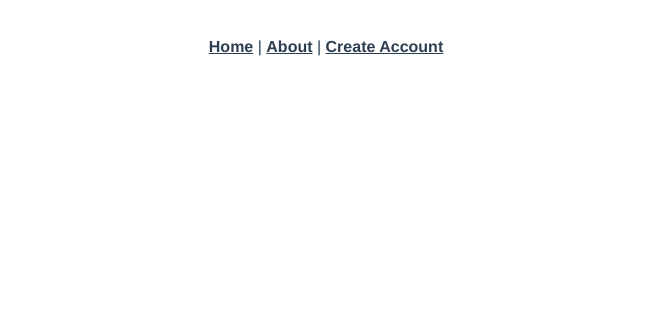
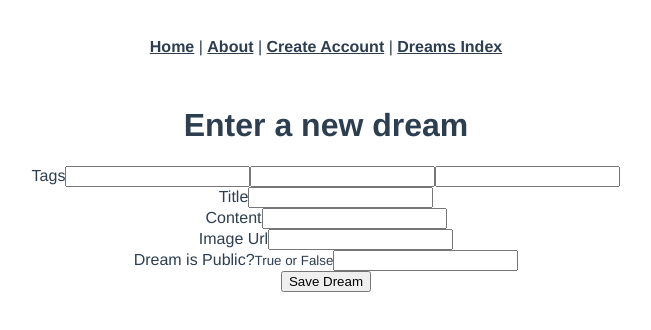
Before and after one commit to kaitlyn-higgins/dream_vue_app, a Vue app: page /dreams/new in a window 1280 px wide. Shown: the top 330 px of the page, without its empty margins (314-965 px from the left). Built offline with nearby package versions, Linux system fonts and the light colour scheme.

Commit message:
Creates dreams index and new

```diff
--- a/src/App.vue
+++ b/src/App.vue
@@ -3,7 +3,8 @@
     <div id="nav">
       <router-link to="/">Home</router-link> |
       <router-link to="/about">About</router-link> |
-      <router-link to="/users/new">Create Account</router-link>
+      <router-link to="/users/new">Create Account</router-link> |
+      <router-link to="/dreams/index">Dreams Index</router-link>
     </div>
     <router-view/>
   </div>
--- a/src/router.js
+++ b/src/router.js
@@ -3,6 +3,7 @@ import Router from 'vue-router';
 import Home from './views/Home.vue';
 import About from './views/About.vue';
 import UsersNew from './views/UsersNew.vue';
+import DreamsIndex from './views/Dreams/Index.vue';
 import DreamsNew from './views/Dreams/New.vue';
 
 Vue.use(Router);
@@ -27,6 +28,11 @@ export default new Router({
       component: UsersNew
     },
     {
+      path: '/dreams/index',
+      name: 'dreams-index',
+      component: DreamsIndex
+    },
+    {
       path: '/dreams/new',
       name: 'dreams-new',
       component: DreamsNew
--- /dev/null
+++ b/src/views/Dreams/Index.vue
@@ -0,0 +1,43 @@
+<template>
+  <div class="dreams-index">
+
+
+    <h1>Dreams Index</h1>
+
+    <div v-for="dream in dreams">
+      <h2 class="title">{{ dream.title }}</h2>
+      <h5 class="username">{{ dream.user.username }}</h5>
+      <div class="image_url"><img v-bind:src="dream.image_url" alt=""></div>
+      <p class="content">{{ dream.content }}</p>
+
+      <div v-for="tag in dream.tags">
+        <h4 class="tag_name">
+        <ul>
+          <li>{{ tag.name }}</li>
+        </ul>
+        </h4>
+      </div>
+    </div>
+  </div>
+</template>
+
+<script>
+import axios from "axios";
+
+export default {
+  data: function() {
+    return {
+      dreams: [],
+      tags: [],
+      user: {}
+    };
+  },
+  created: function() {
+    axios.get("/api/dreams").then(response => {
+      this.dreams = response.data;
+      console.log(this.dreams);
+    });
+  }
+};
+
+</script>
--- a/src/views/Dreams/New.vue
+++ b/src/views/Dreams/New.vue
@@ -0,0 +1,83 @@
+<template>
+  <div class="dreams-new">
+
+    <ul>
+      <li v-for="error in errors">{{ error }}</li>
+    </ul>
+
+    <h1>Enter a new dream</h1>
+
+    <form v-on:submit.prevent="submit()">
+<!--       make 3 tags  -->
+      <div>
+        <label for="dreamTags">Tags</label>
+        <input type="text" id="tag1" v-model="newDreamTag1">
+        <input type="text" id="tag2" v-model="newDreamTag2">
+        <input type="text" id="tag3" v-model="newDreamTag3">
+
+      </div>
+      <div>
+        <label for="dreamTitle">Title</label>
+        <input type="text" id="dreamTitle" v-model="newDreamTitle">
+      </div>
+      <div>
+        <label for="dreamContent">Content</label>
+        <input type="text" id="dreamContent" v-model="newDreamContent">
+      </div>
+      <div>
+        <label for="dreamImageUrl">Image Url</label>
+        <input type="text" id="dreamImageUrl" v-model="newDreamImageUrl">
+      </div>
+      <div>
+        <label for="dreamIsPublic">Dream is Public?<small>True or False</small></label>
+        <input type="text" id="dreamIsPublic" v-model="newDreamIsPublic">
+      </div>
+
+      <button type="submit">Save Dream</button>
+
+    </form>
+
+
+
+  </div>
+</template>
+
+<script>
+import axios from "axios";
+
+export default {
+  data: function() {
+    return {
+      newDreamTag1: "",
+      newDreamTag2: "",
+      newDreamTag3: "",
+      newDreamTitle: "",
+      newDreamContent: "",
+      newDreamImageUrl: "",
+      newDreamIsPublic: "",
+      errors: []
+    };
+  },
+  created: function() {
+  },
+  methods: {
+    submit: function() {
+      var params = {
+        tag1: this.newDreamTag1,
+        tag2: this.newDreamTag2,
+        tag3: this.newDreamTag3,
+        title: this.newDreamTitle,
+        content: this.newDreamContent,
+        image_url: this.newDreamImageUrl,
+        is_public: this.newDreamIsPublic,
+      };
+      axios.post("/api/dreams", params).then(response => {
+        console.log("success", response.data);
+        this.$router.push("/"); //change this to dreams show page once made
+      }).catch(error => {
+        this.errors = error.response.data.errors;
+      });
+    }
+  }
+};
+</script>
```
Also changed, not shown: src/views/Dreams/Show.vue (added).
